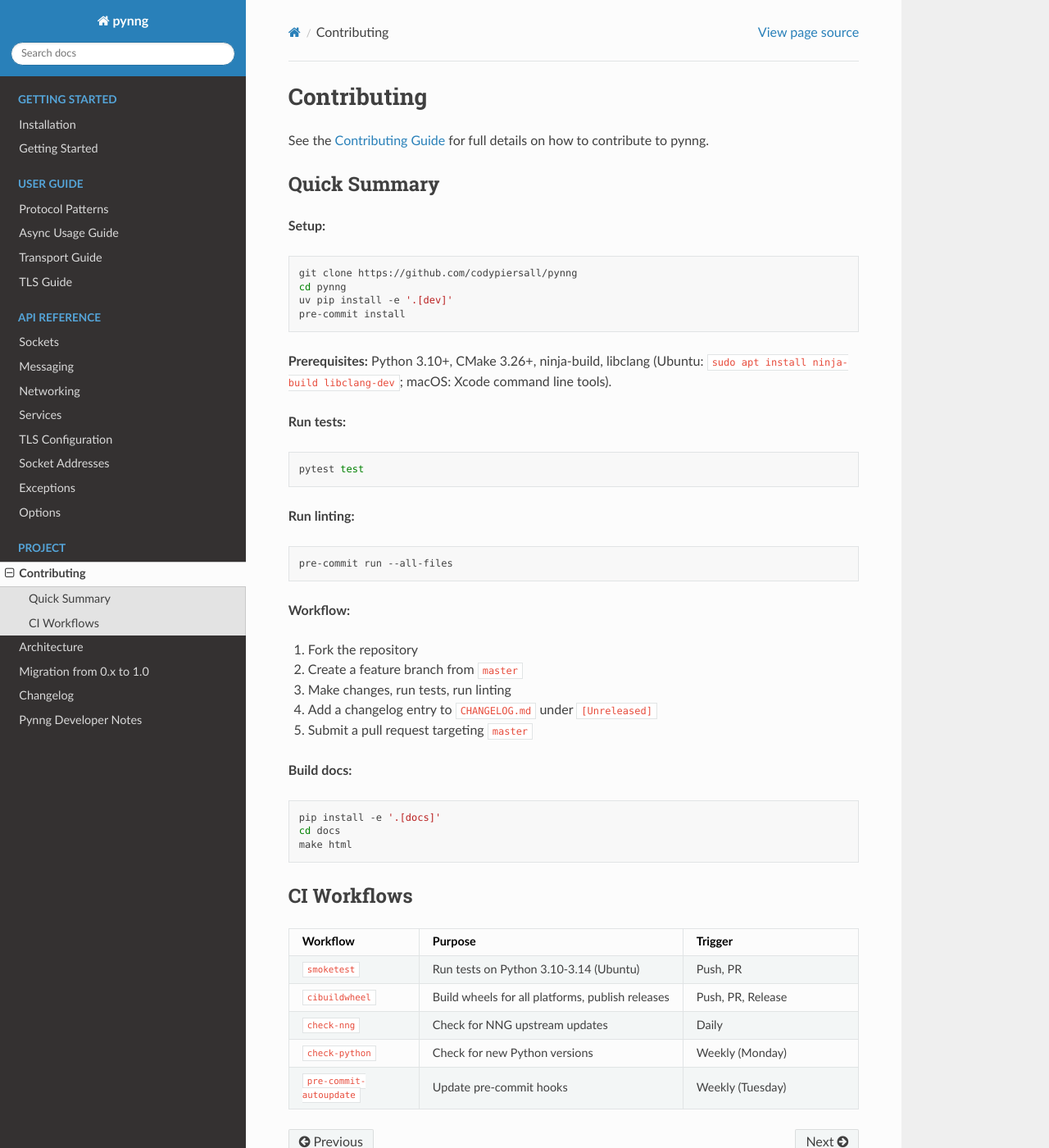
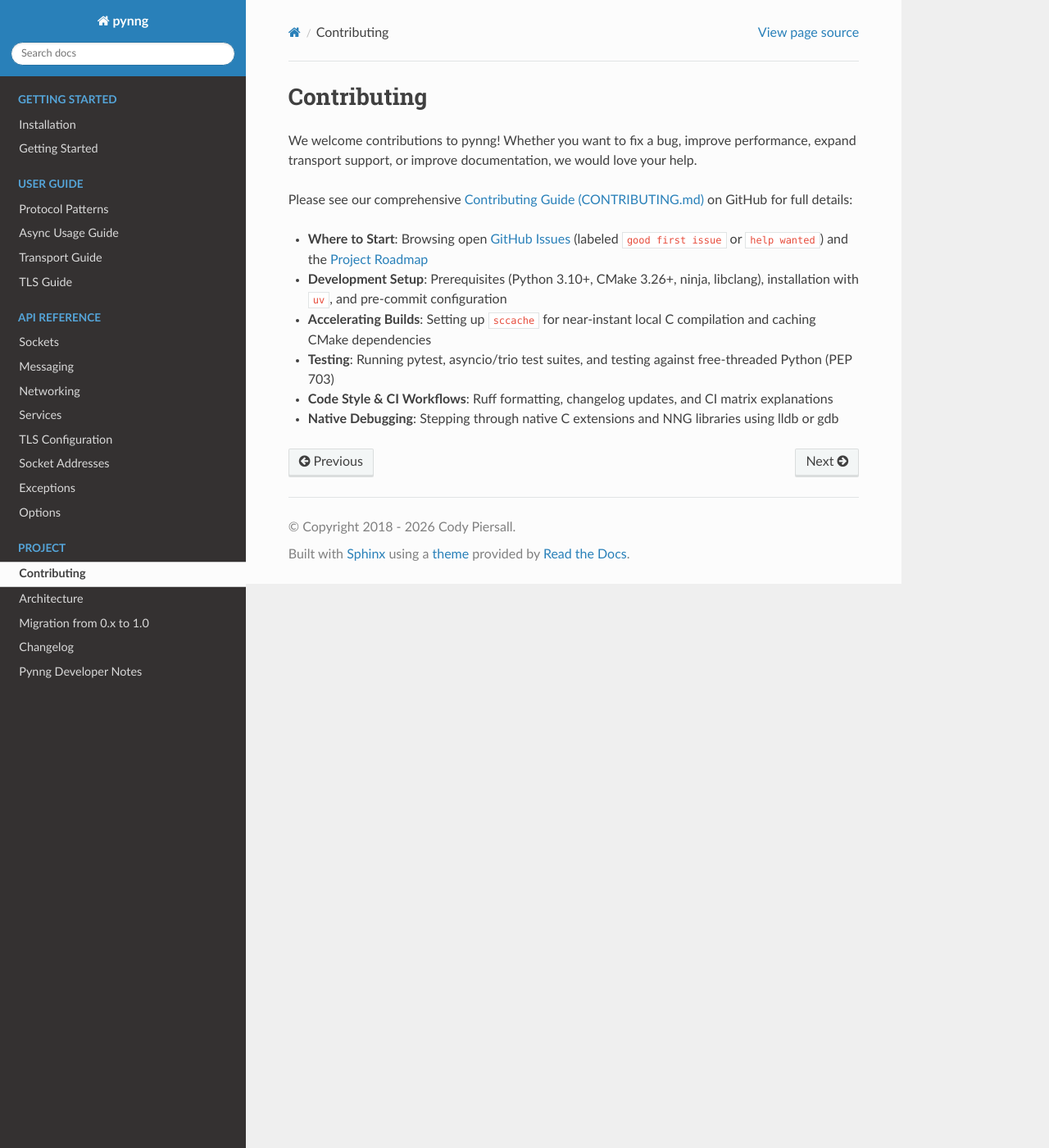
Before and after one commit to codypiersall/pynng, a Sphinx documentation site: the page built from docs/contributing.rst, in a window 1280 px wide and 1400 px high. Shown: the whole window at 82% size. Built offline with Sphinx 7.4.7 and the Read the Docs theme 3.1.0, drawn with Linux system fonts in a browser that asks for light colours.

Commit message:
docs: add project roadmap, single-source contributing guide, and document build acceleration (#208)
Co-authored-by: Elijah Shaw-Rutschman <elijahr@users.noreply.github.com>

```diff
--- a/docs/contributing.rst
+++ b/docs/contributing.rst
@@ -1,75 +1,15 @@
 Contributing
 ============
 
-See the `Contributing Guide <https://github.com/codypiersall/pynng/blob/master/CONTRIBUTING.md>`_
-for full details on how to contribute to pynng.
+We welcome contributions to pynng! Whether you want to fix a bug, improve performance,
+expand transport support, or improve documentation, we would love your help.
 
-Quick Summary
--------------
+Please see our comprehensive `Contributing Guide (CONTRIBUTING.md) <https://github.com/codypiersall/pynng/blob/master/CONTRIBUTING.md>`_
+on GitHub for full details:
 
-**Setup:**
-
-.. code-block:: bash
-
-   git clone https://github.com/codypiersall/pynng
-   cd pynng
-   uv pip install -e '.[dev]'
-   pre-commit install
-
-**Prerequisites:** Python 3.10+, CMake 3.26+, ninja-build, libclang
-(Ubuntu: ``sudo apt install ninja-build libclang-dev``;
-macOS: Xcode command line tools).
-
-**Run tests:**
-
-.. code-block:: bash
-
-   pytest test
-
-**Run linting:**
-
-.. code-block:: bash
-
-   pre-commit run --all-files
-
-**Workflow:**
-
-1. Fork the repository
-2. Create a feature branch from ``master``
-3. Make changes, run tests, run linting
-4. Add a changelog entry to ``CHANGELOG.md`` under ``[Unreleased]``
-5. Submit a pull request targeting ``master``
-
-**Build docs:**
-
-.. code-block:: bash
-
-   pip install -e '.[docs]'
-   cd docs
-   make html
-
-CI Workflows
-------------
-
-.. list-table::
-   :header-rows: 1
-   :widths: 25 40 35
-
-   * - Workflow
-     - Purpose
-     - Trigger
-   * - ``smoketest``
-     - Run tests on Python 3.10-3.14 (Ubuntu)
-     - Push, PR
-   * - ``cibuildwheel``
-     - Build wheels for all platforms, publish releases
-     - Push, PR, Release
-   * - ``check-nng``
-     - Check for NNG upstream updates
-     - Daily
-   * - ``check-python``
-     - Check for new Python versions
-     - Weekly (Monday)
-   * - ``pre-commit-autoupdate``
-     - Update pre-commit hooks
-     - Weekly (Tuesday)
+* **Where to Start**: Browsing open `GitHub Issues <https://github.com/codypiersall/pynng/issues>`_ (labeled ``good first issue`` or ``help wanted``) and the `Project Roadmap <https://github.com/codypiersall/pynng/blob/master/ROADMAP.md>`_
+* **Development Setup**: Prerequisites (Python 3.10+, CMake 3.26+, ninja, libclang), installation with ``uv``, and pre-commit configuration
+* **Accelerating Builds**: Setting up ``sccache`` for near-instant local C compilation and caching CMake dependencies
+* **Testing**: Running pytest, asyncio/trio test suites, and testing against free-threaded Python (PEP 703)
+* **Code Style & CI Workflows**: Ruff formatting, changelog updates, and CI matrix explanations
+* **Native Debugging**: Stepping through native C extensions and NNG libraries using lldb or gdb
```
Also changed, not shown: CONTRIBUTING.md (+48 -8 lines), ROADMAP.md (added, +114 -0 lines).
